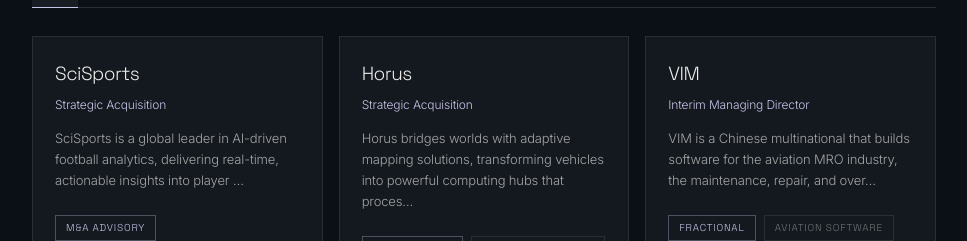
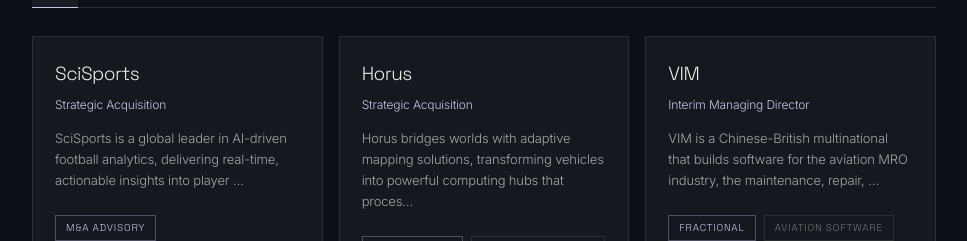
Before and after one commit to SD4444/My-website, a Next.js app: page / in a window 1280 px wide. Shown: the part 1480-1721 px from the top of the page, without its empty margins (272-1239 px from the left). Built offline with nearby package versions, Linux system fonts and the light colour scheme.

Commit message:
VIM: describe as Chinese-British multinational
Co-Authored-By: Claude Opus 4.8 <noreply@anthropic.com>

```diff
--- a/src/app/page.tsx
+++ b/src/app/page.tsx
@@ -41,7 +41,7 @@ const deals = [
     sector: 'Aviation Software',
     type: 'Fractional',
     website: '',
-    description: 'VIM is a Chinese multinational that builds software for the aviation MRO industry, the maintenance, repair, and overhaul work that happens once an aircraft lands and enters the hangar before it can fly again. Its platform digitises engineering, maintenance planning, work orders, parts inventory, and regulatory compliance, helping airlines and MRO providers cut aircraft downtime and turn planes around faster and safer.',
+    description: 'VIM is a Chinese-British multinational that builds software for the aviation MRO industry, the maintenance, repair, and overhaul work that happens once an aircraft lands and enters the hangar before it can fly again. Its platform digitises engineering, maintenance planning, work orders, parts inventory, and regulatory compliance, helping airlines and MRO providers cut aircraft downtime and turn planes around faster and safer.',
     challenge: 'VIM wanted a foothold in the Middle East but had no operation on the ground. The mandate was to stand up an entire branch in Dubai from scratch: legal and entity setup, hiring across commercial and technical functions, building the delivery and commercial processes, and the systems to execute and track it all.',
     outcome: 'Served as interim Managing Director for two years, building the Dubai team from the ground up, hiring across functions, and putting the processes, execution rhythm, and performance tracking in place. The branch became fully operational and self-sustaining.',
   },
```
